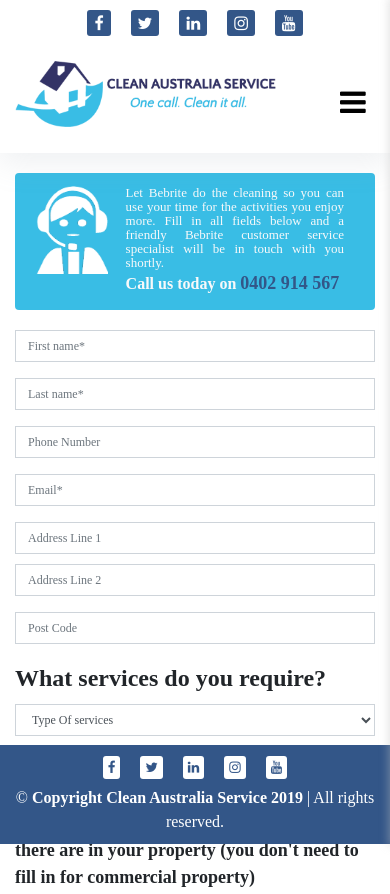
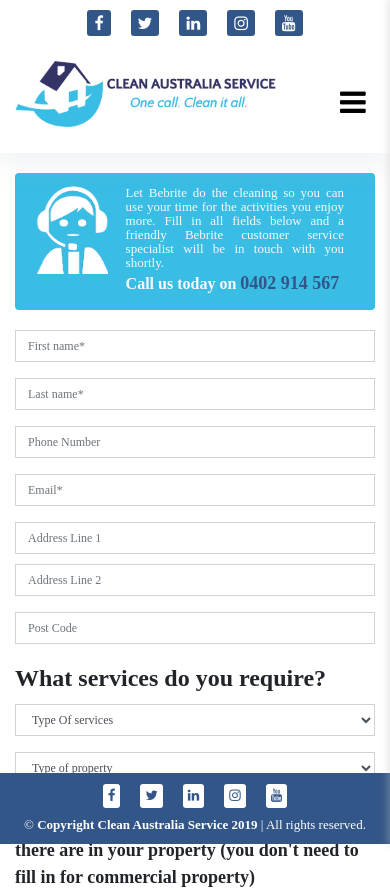
Before and after one commit to humaunkabircse/cleanaustraliaservice.com.au, a plain HTML site: page index.html in a window 390 px wide. Shown: the top 894 px of the page. Drawn offline with nearby package versions, Linux system fonts and the light colour scheme.

Commit message:
Update style.css

```diff
--- a/css/style.css
+++ b/css/style.css
@@ -632,6 +632,9 @@
     position: relative;
     width: 20%;
 }
+.copyright {
+    font-size: small;
+}
 
 
 }
```
